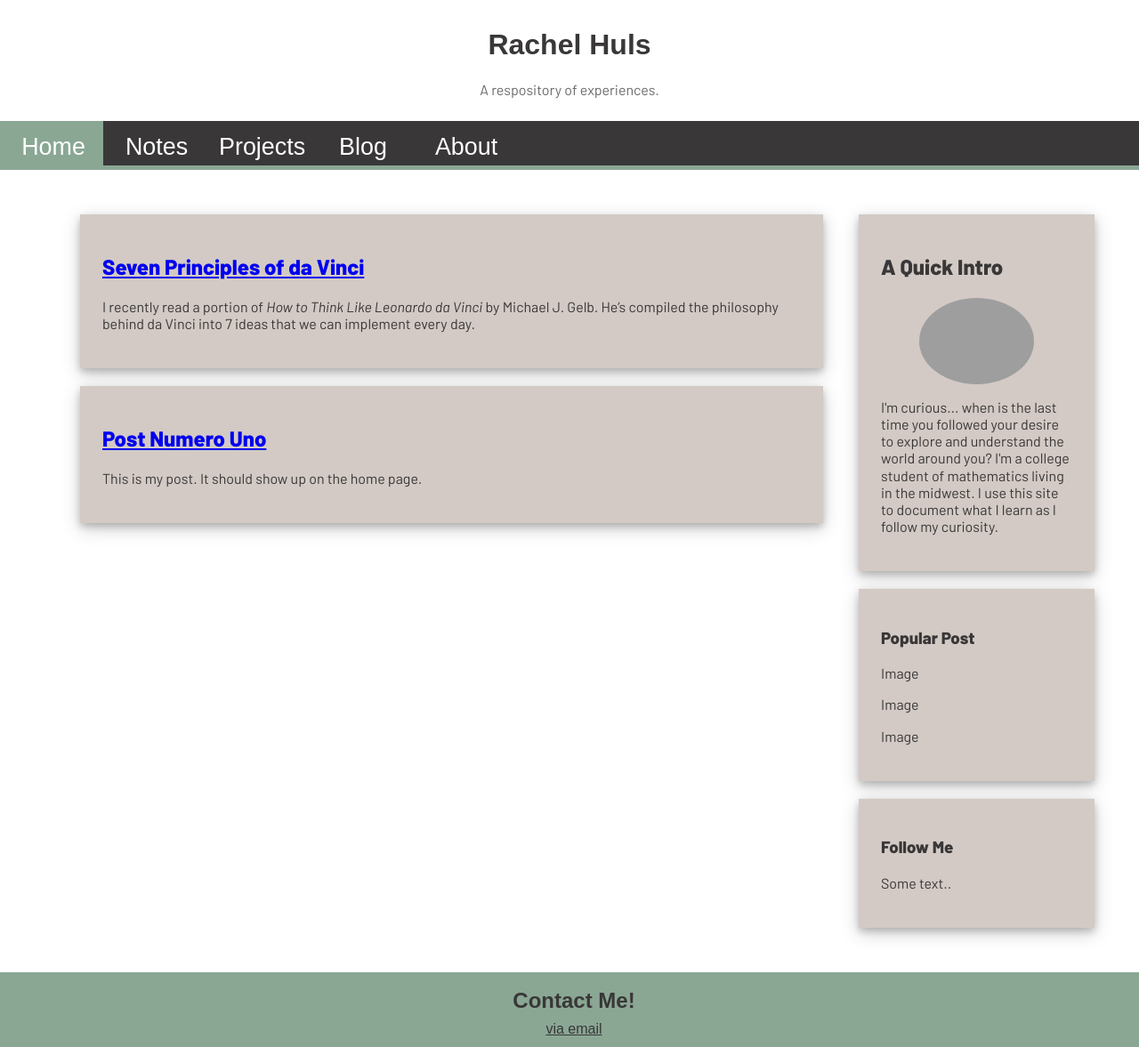
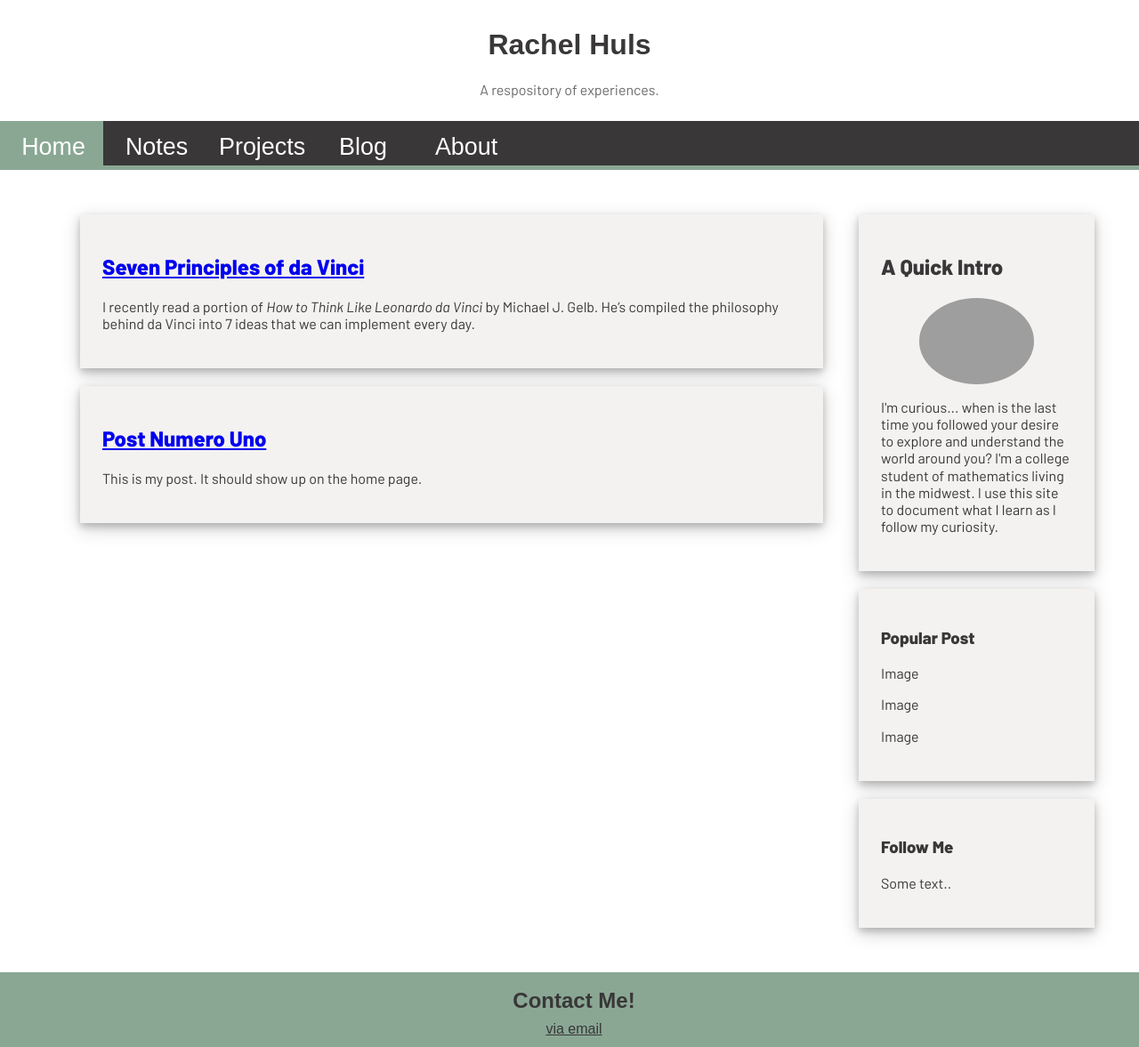
Before and after one commit to rachelhuls/rachelhuls.github.io, a Jekyll site: the page built from index.html, in a window 1280 px wide and 1177 px high. Shown: the whole window at 89% size. Built offline with Jekyll 4.4.1, drawn with Linux system fonts in a browser that asks for light colours; some web fonts are replaced.

Commit message:
Update main.scss

```diff
--- a/_sass/main.scss
+++ b/_sass/main.scss
@@ -140,7 +140,7 @@ body {
   width: 25%;
 }
 .card{
-  background-color: #d3cac5;
+  background-color: #F4F2F0;
   color: #393738;
   margin: 20px;
   padding: 25px;
```
